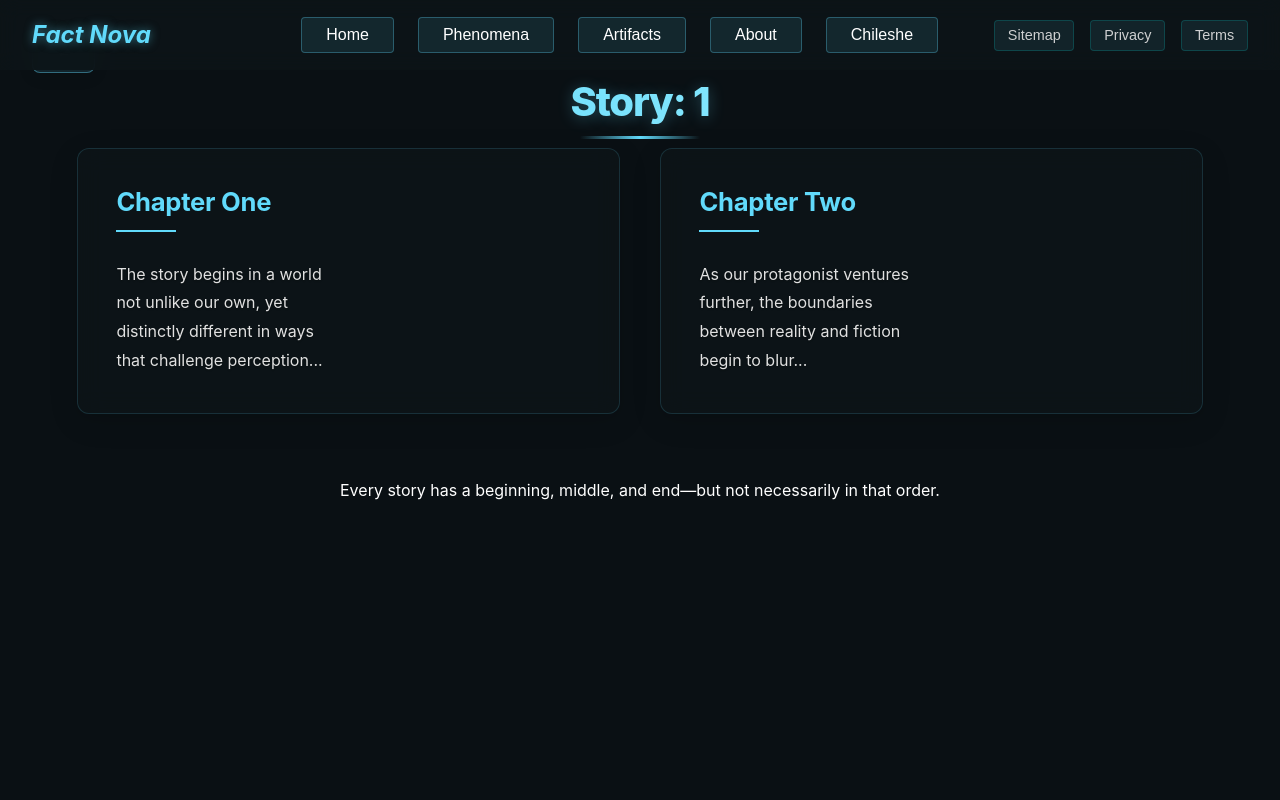
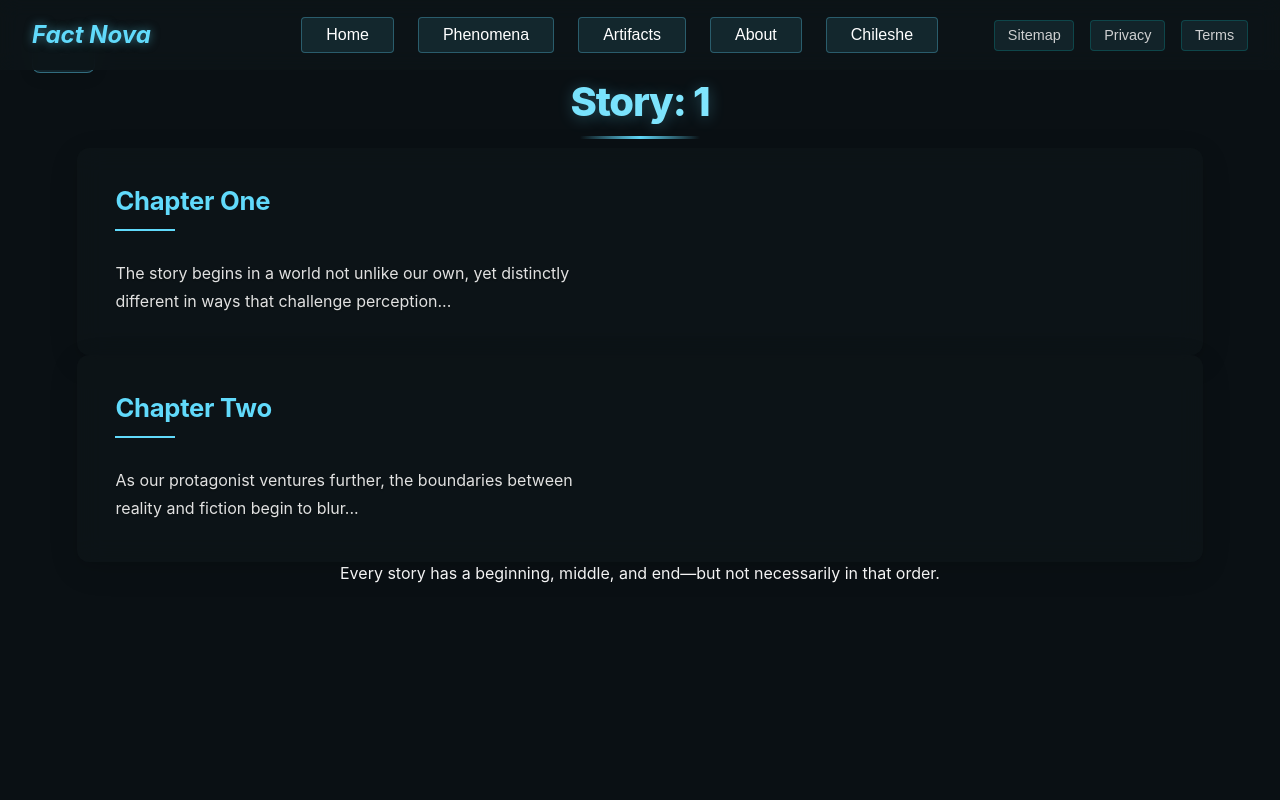
Before and after one commit to Chileshe3/ififfi, a React (Create React App) app: page /story/1 in a window 1280 px wide. Shown: the top 800 px of the page. Built offline with nearby package versions, Linux system fonts and the light colour scheme.

Commit message:
modified stroy.css

```diff
--- a/src/styles/Story.css
+++ b/src/styles/Story.css
@@ -93,18 +93,9 @@ body {
   align-items: left;
 }
 
-.story-sections {
-  display: grid;
-  grid-template-columns: repeat(auto-fit, minmax(min(100%, 400px), 1fr));
-  gap: clamp(2rem, 3vw, 2.5rem);
-  width: 100%;
-  padding-bottom: clamp(3rem, 8vh, 6rem);
-
-}
-
 .story-section {
   background: var(--bg-section);
-  border: 1px solid var(--border-color);
+
   border-radius: var(--border-radius);
   padding: clamp(2rem, 3vw, 2.75rem);
   transition: var(--transition-standard);
```
